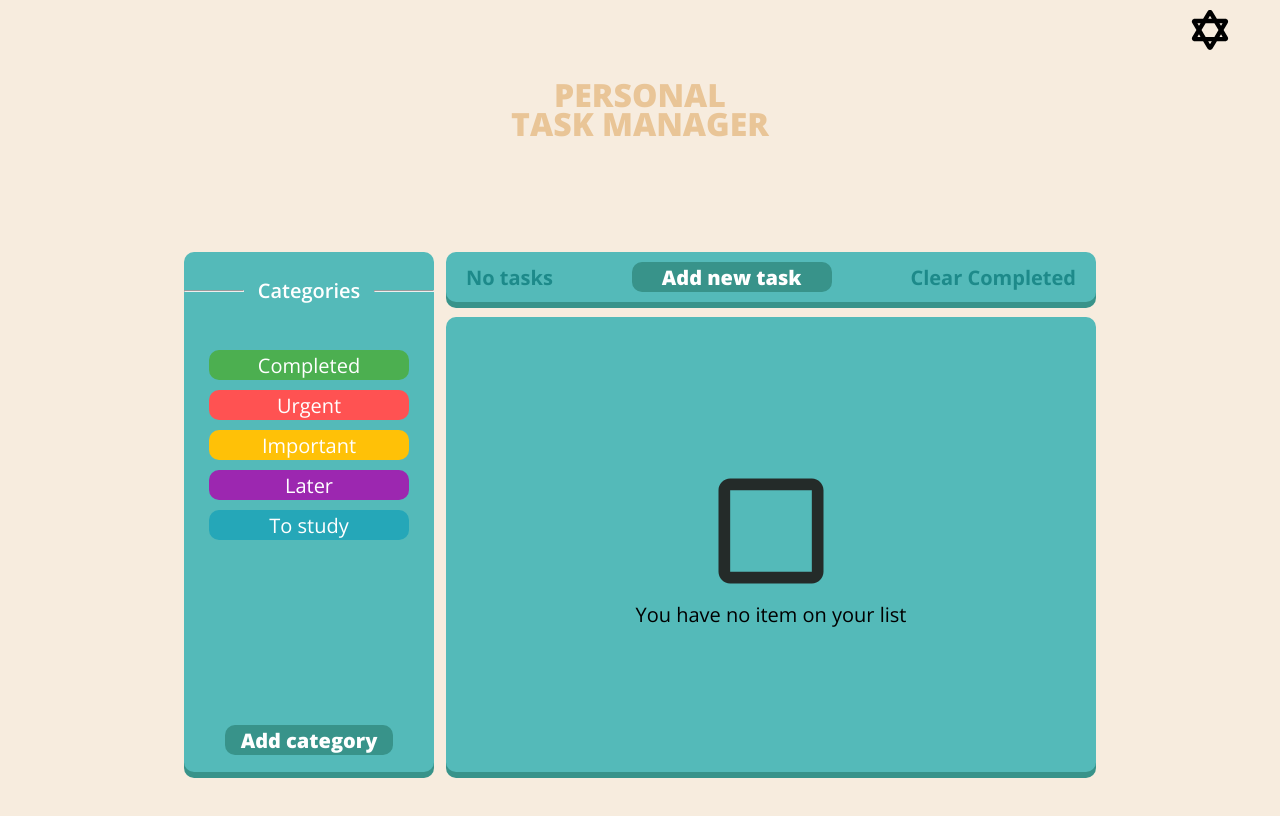
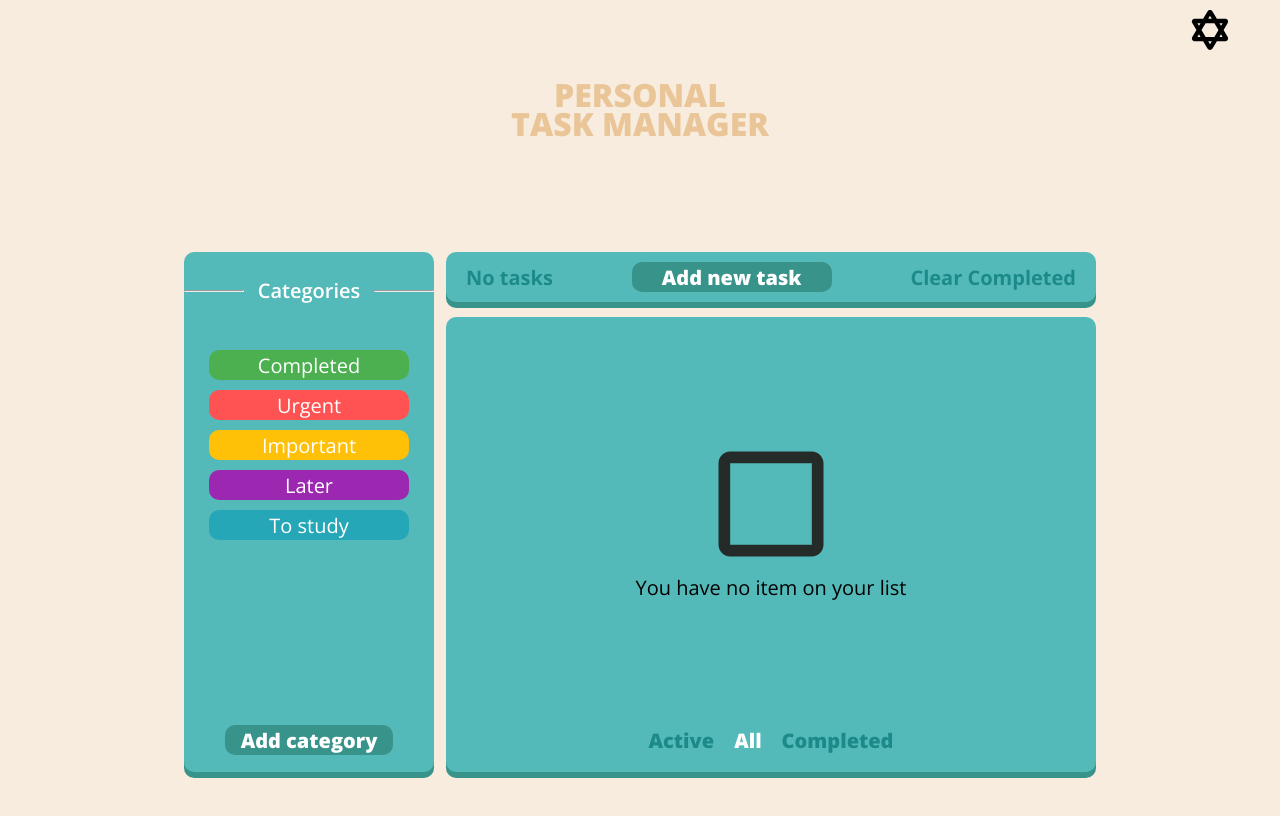
Before and after one commit to asyinka/Task-Manager-App, a React (Vite) app: page / in a window 1280 px wide. Shown: the top 816 px of the page. Built offline with nearby package versions, Linux system fonts and the light colour scheme.

Commit message:
chore: tasks can now be filtered by clicking based on active, completed or all

```diff
--- a/src/components/list-item.jsx
+++ b/src/components/list-item.jsx
@@ -11,7 +11,7 @@ const ListItem = ({
       <input type="checkbox" onChange={toggleCheck} className="check-icon" />
       <p>{taskDescription}</p>
       <span onClick={handleDeleteTask}>
-        <MdDeleteOutline color="gray" size={"24px"} />
+        <MdDeleteOutline color="crimson" size={"24px"} />
       </span>
       {badge}
     </div>
--- a/src/components/modalPanel.jsx
+++ b/src/components/modalPanel.jsx
@@ -1,7 +1,5 @@
-import { useState } from "react";
 import { MdCancel } from "react-icons/md";
 import Badge from "./badge";
-
 const ModalPanel = ({
   isModalOpen = false,
   onCloseModal,
--- a/src/components/rightPanel.jsx
+++ b/src/components/rightPanel.jsx
@@ -19,11 +19,25 @@ const RightPanel = () => {
   const [tasksLists, setTasksList] = useState([]);
   const [isChecked, setIsChecked] = useState(false);
   const [category, setCategory] = useState();
-  // const [showIcon, setShowIcon] = useState(false);
+
+  const displayActiveTask = () => {
+    //accept uncompleted arrays and pass it into the tasksList
+    const unCompletedTasks = myTaskManager.filterUncompletedTask();
+
+    setTasksList([...unCompletedTasks]);
+  };
+
+  const displayCompletedTasks = () => {
+    const completedTasks = myTaskManager.filterCompletedTask();
+
+    setTasksList([...completedTasks]);
+  };
 
   //this toggles the status of the task whether completed or not
   const toggleCheck = (id) => {
     setIsChecked(!isChecked);
+    //debug
+    // console.log(tasksLists);
 
     myTaskManager.toggleTaskStatus(id);
   };
@@ -31,12 +45,12 @@ const RightPanel = () => {
   const handleDeleteTask = (task) => {
     myTaskManager.deleteTask(task);
 
-    fetchTasks();
+    fetchAllTasks();
   };
 
   const handleFormSubmission = (e) => {
     e.preventDefault();
-    //set the input to always contain atleast a word
+    //set the input to always contain atleast a word and pick a category
     if (taskInput.length < 2 || category == null) {
       toast("You have to add a task and category", { position: "top-left" });
       return;
@@ -48,17 +62,21 @@ const RightPanel = () => {
 
     setTaskInput("");
 
-    fetchTasks();
+    fetchAllTasks();
   };
 
   // function setShowIcon(currCat) {
   //   category == currCat ? true : false;
   // }
 
-  const fetchTasks = () => {
+  const fetchAllTasks = () => {
     const myTaskLists = myTaskManager.getTasksList();
 
+    // console.log(myTaskLists);
+
     setTasksList([...myTaskLists]);
+
+    // console.log(myTaskLists);
   };
 
   return (
@@ -75,17 +93,17 @@ const RightPanel = () => {
         </Button>
         <span className="header__item">Clear Completed</span>
       </div>
+      <div className="right-panel-lists panel--light">
         {tasksLists.length == 0 ? (
-        <div className="right-panel-lists panel--light panel-empty">
+          <div className="tasks-lists panel-empty">
             <MdCheckBoxOutlineBlank size={"140px"} color="#1f1d1be8" />
             <p>You have no item on your list</p>
           </div>
         ) : (
-        <div className="right-panel-lists panel--light">
+          <div>
             <div className="tasks-lists">
               {tasksLists.map((task, index) => (
                 <ListItem
-                // buttonType={`button short-button button--primary`}
                   badge={<Badge category={task.category} tagType={tagType} />}
                   taskDescription={task.description}
                   key={index}
@@ -95,13 +113,20 @@ const RightPanel = () => {
                 />
               ))}
             </div>
+          </div>
+        )}
         <div className="footer">
-            <span className="footer-tag">Active</span>
-            <span className="footer-tag light-footer-tag">All</span>
-            <span className="footer-tag">Completed</span>
+          <span onClick={displayActiveTask} className="footer-tag">
+            Active
+          </span>
+          <span onClick={fetchAllTasks} className="footer-tag light-footer-tag">
+            All
+          </span>
+          <span onClick={displayCompletedTasks} className="footer-tag">
+            Completed
+          </span>
         </div>
       </div>
-      )}
       <ModalPanel
         isModalOpen={isModalOpen}
         categories={categories}
--- a/src/index.css
+++ b/src/index.css
@@ -267,6 +267,10 @@
   font-weight: 800;
   font-size: 20px;
   line-height: 27px;
+  cursor: pointer;
+}
+.footer-tag ::content {
+  color: var(--primary-text-color);
 }
 .light-footer-tag {
   color: var(--primary-text-color);
--- a/src/services/TaskManager.js
+++ b/src/services/TaskManager.js
@@ -13,7 +13,7 @@ export default class TaskManager {
     this.tasksList.push(task);
   }
   getTasksList() {
-    console.log(this.tasksList);
+    // console.log(this.tasksList);
     return this.tasksList;
   }
   toggleTaskStatus(id) {
@@ -22,8 +22,10 @@ export default class TaskManager {
     if (taskIndex == -1) throw new Error("Task not found");
 
     const foundTask = this.tasksList[taskIndex];
-
+    //this toggles isCompleted to be opposite
     foundTask.isCompleted = !foundTask.isCompleted;
+    //this reurns true if isCompleted is true and vice versa
+    // foundTask.isCompleted ? true : false;
   }
   deleteTask(task) {
     const taskIndex = this.tasksList.indexOf(task);
@@ -32,4 +34,18 @@ export default class TaskManager {
 
     return this.tasksList;
   }
+  filterCompletedTask() {
+    const completedTask = this.tasksList.filter(
+      (task) => task.isCompleted == true
+    );
+
+    return completedTask;
+  }
+  filterUncompletedTask() {
+    const unCompletedTask = this.tasksList.filter(
+      (task) => task.isCompleted == false
+    );
+
+    return unCompletedTask;
+  }
 }
```
Also changed, not shown: 1 other file (tests, documents, lock files or other folders). Lines whose indentation alone changed are shown as unchanged.
